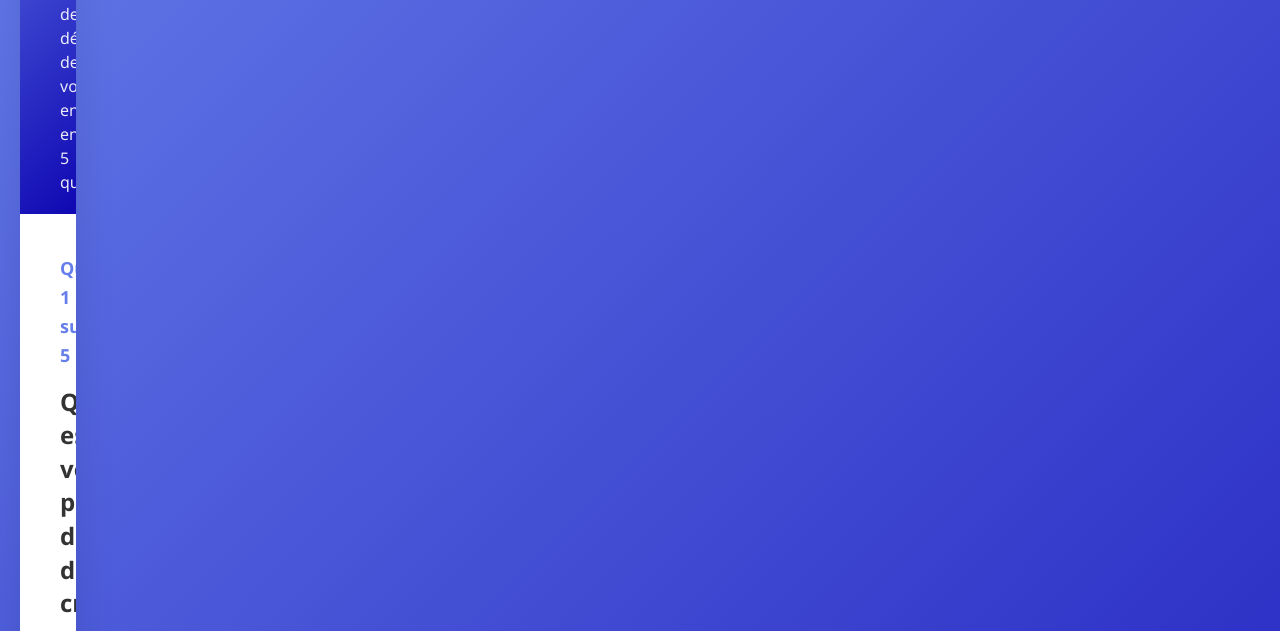
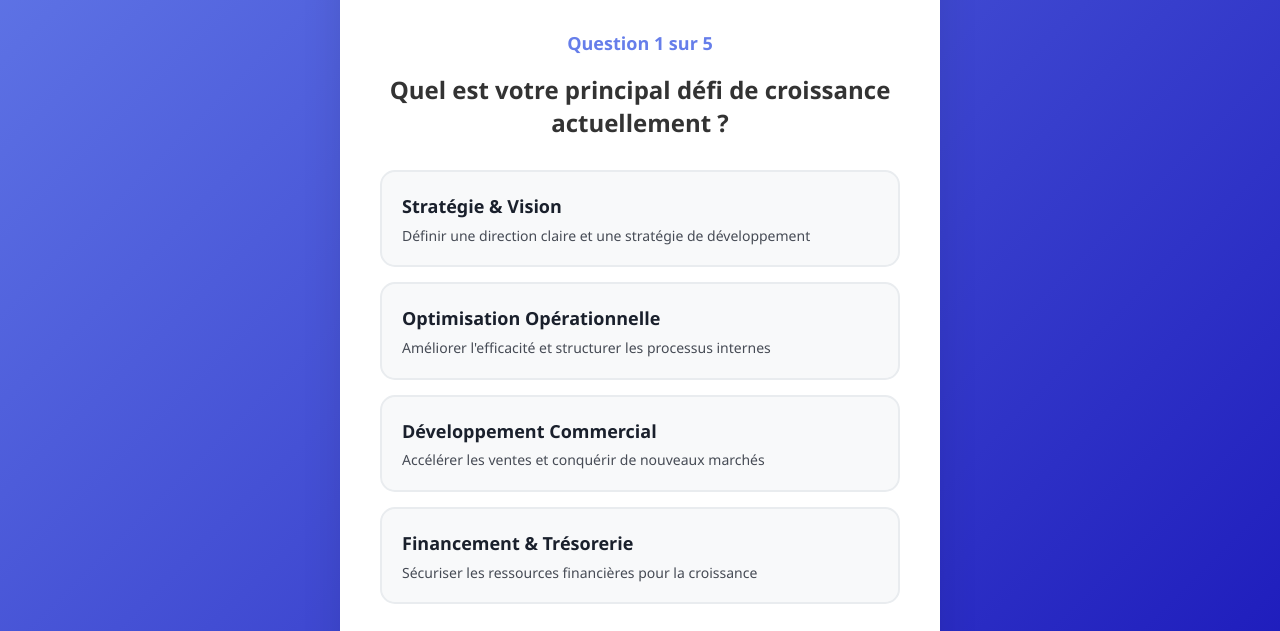
Before and after one commit to mollyho13/khione_site, a plain HTML site: page assessment.html in a window 1280 px wide. Shown: the part 278-909 px from the top of the page. Drawn offline with Linux system fonts and the light colour scheme.

Commit message:
fixed assessment

```diff
--- a/assessment.html
+++ b/assessment.html
@@ -17,10 +17,16 @@
             font-family: 'Segoe UI', Tahoma, Geneva, Verdana, sans-serif;
             background: linear-gradient(135deg, #667eea 0%, #0b02b0 100%);
             min-height: 100vh;
-            display: flex;
+            display: block;
             align-items: center;
             justify-content: center;
-            padding: 20px;
+        }
+        .main-content {
+            margin-top : 100px;
+            display: flex;
+            flex-direction: column;
+            align-items: center;
+            max-width: 100%;
         }
 
         .assessment-container {
@@ -351,7 +357,7 @@
             </nav>
         </div>
     </div>
-
+<main class = "main-content">
     <div class="assessment-container">
         <div class="progress-bar">
             <div class="progress-fill" id="progressFill"></div>
@@ -499,6 +505,7 @@
             <button class="btn btn-primary" id="nextBtn" onclick="nextQuestion()" disabled>Suivant</button>
         </div>
     </div>
+</main>
      <footer>
         <div class="container footer-content">
             <div class="footer-section">
```
